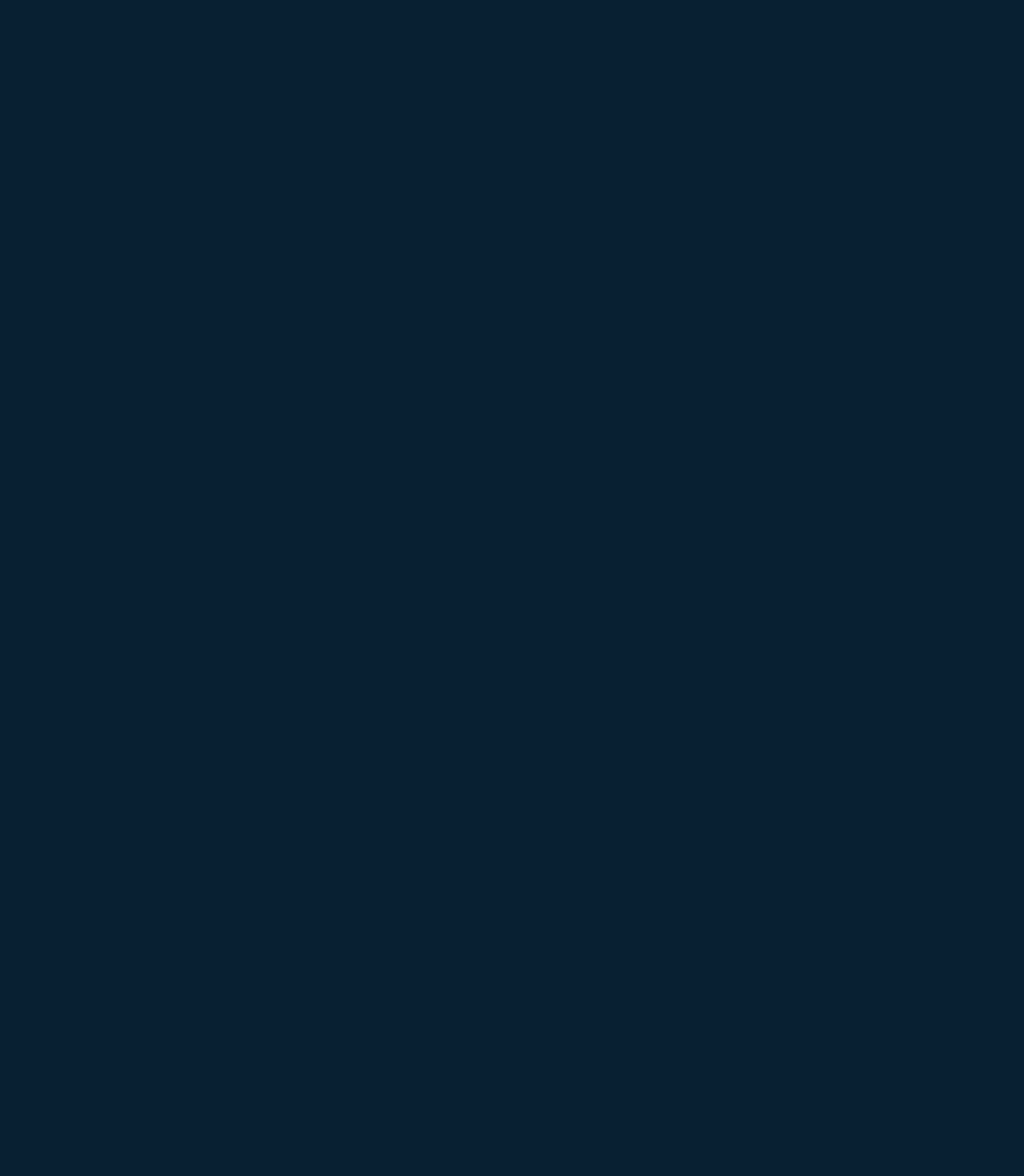
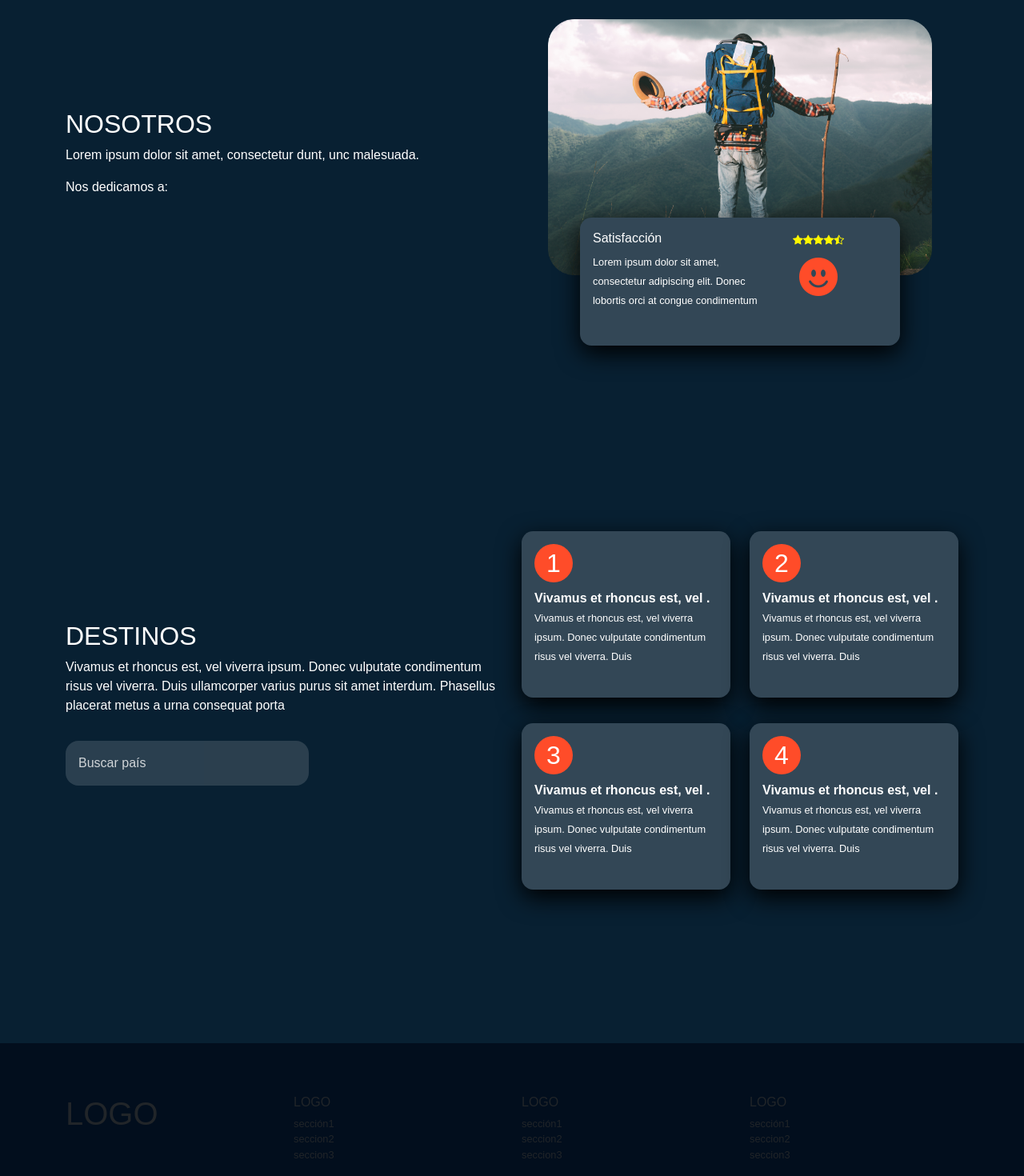
Before and after one commit to Felipev98/travelapp, a Vue app: page / in a window 1280 px wide. Shown: the part 720-2190 px from the top of the page at 80% size. Before the commit the page ends 800 px from the top, so only its background shows below. Built offline with nearby package versions, Linux system fonts and the light colour scheme.

Commit message:
styles: nosotros,destinos and footer section

```diff
--- a/package.json
+++ b/package.json
@@ -8,6 +8,7 @@
   },
   "dependencies": {
     "bootstrap": "^5.1.0",
+    "bootstrap-icons": "^1.5.0",
     "bootstrap-vue": "^2.21.2",
     "core-js": "^3.6.5",
     "vue": "^2.6.14",
--- a/public/index.html
+++ b/public/index.html
@@ -5,6 +5,7 @@
     <meta http-equiv="X-UA-Compatible" content="IE=edge">
     <meta name="viewport" content="width=device-width,initial-scale=1.0">
     <link rel="icon" href="<%= BASE_URL %>favicon.ico">
+    <link rel="stylesheet" href="https://cdn.jsdelivr.net/npm/bootstrap-icons@1.3.0/font/bootstrap-icons.css">
     <title><%= htmlWebpackPlugin.options.title %></title>
   </head>
   <body>
--- /dev/null
+++ b/src/components/Destinos.vue
@@ -0,0 +1,139 @@
+<template>
+  <div>
+      <section class="main2">
+          <div class="container">
+              <div class="row">
+                  <div class="col-6">
+                      <div class="texto-destinos">
+                          <h2>DESTINOS</h2>
+                          <span>Vivamus et rhoncus est, vel viverra ipsum. Donec vulputate condimentum risus vel viverra. Duis ullamcorper varius purus sit amet interdum. Phasellus placerat metus a urna consequat porta</span>
+                          <input class="input-destinos" type="text" placeholder="Buscar país">
+                      </div>
+
+                  </div>
+                <div class="col-6">
+                    <div class="row">
+                        <div class="col-6">
+                            <div class="tarjeta-destino">
+                                <div class="numero">
+                                    <h2>1</h2>
+                                </div>
+                                <div class="titulo-numero">
+                                    <span>Vivamus et rhoncus est, vel . </span>
+                                </div>
+                                <div class="contenido-numero">
+                                    <span>Vivamus et rhoncus est, vel viverra ipsum. Donec vulputate condimentum risus vel viverra. Duis </span>
+                                </div>
+                            </div>
+                        </div>
+                         <div class="col-6">
+                            <div class="tarjeta-destino">
+                                <div class="numero">
+                                    <h2>2</h2>
+                                </div>
+                                <div class="titulo-numero">
+                                    <span>Vivamus et rhoncus est, vel . </span>
+                                </div>
+                                <div class="contenido-numero">
+                                    <span>Vivamus et rhoncus est, vel viverra ipsum. Donec vulputate condimentum risus vel viverra. Duis </span>
+                                </div>
+                            </div>
+                        </div>
+                    </div>
+                     <div class="row">
+                        <div class="col-6">
+                            <div class="tarjeta-destino2">
+                                <div class="numero">
+                                    <h2>3</h2>
+                                </div>
+                                <div class="titulo-numero">
+                                    <span>Vivamus et rhoncus est, vel . </span>
+                                </div>
+                                <div class="contenido-numero">
+                                    <span>Vivamus et rhoncus est, vel viverra ipsum. Donec vulputate condimentum risus vel viverra. Duis </span>
+                                </div>
+                            </div>
+                        </div>
+                         <div class="col-6">
+                            <div class="tarjeta-destino2">
+                                <div class="numero">
+                                    <h2>4</h2>
+                                </div>
+                                <div class="titulo-numero">
+                                    <span>Vivamus et rhoncus est, vel . </span>
+                                </div>
+                                <div class="contenido-numero">
+                                    <span>Vivamus et rhoncus est, vel viverra ipsum. Donec vulputate condimentum risus vel viverra. Duis </span>
+                                </div>
+                            </div>
+                        </div>
+                    </div>
+                </div>
+              </div>
+          </div>
+      </section>
+  </div>
+</template>
+
+<script>
+export default {
+
+}
+</script>
+
+<style>
+.main2{
+    height: 40rem;
+}
+.texto-destinos{
+    color: white;
+    margin-top: 7rem;
+}
+.input-destinos{
+    display: block;
+    margin-top: 2rem;
+    padding: 1rem;
+    border-radius: 1rem;
+    border: none;
+    outline: none;
+    opacity: 81%;
+    width: 19rem;
+    background: #334756;
+}
+.tarjeta-destino{
+    background: #334756;
+    height: 13rem;
+    padding: 1rem;
+    border-radius: 0.9rem;
+    box-shadow: 0px 10px 30px black;
+}
+::placeholder{
+    color: white;
+}
+.numero h2{
+    justify-content: center;
+    display: flex;
+    align-items: center;
+    width: 3rem;
+    height: 3rem;
+    background: #FF4C29;
+    border-radius: 50%;
+    color: white;
+}
+.titulo-numero span{
+    color: white;
+    font-weight: 700;
+}
+.contenido-numero span{
+    color: white;
+    font-size: 0.8rem;
+}
+.tarjeta-destino2{
+        background: #334756;
+    height: 13rem;
+    padding: 1rem;
+    border-radius: 0.9rem;
+    box-shadow: 0px 10px 30px black;
+    margin-top: 2rem;
+}
+</style>
--- /dev/null
+++ b/src/components/Footer.vue
@@ -0,0 +1,62 @@
+<template>
+  <div>
+      <section class="footer">
+          <div class="container">
+          <div class="row">
+              <div class="col-3">
+                  <div class="logo">
+                      <h1>LOGO</h1>
+                  </div>
+              </div>
+              <div class="col-3">
+                  <div class="logo">
+                      <h2>LOGO</h2>
+                      <span class="seccion-footer">sección1</span>
+                      <span class="seccion-footer">seccion2</span>
+                      <span class="seccion-footer">seccion3</span>
+                  </div>
+              </div>
+              <div class="col-3">
+                  <div class="logo">
+                      <h2>LOGO</h2>
+                        <span class="seccion-footer">sección1</span>
+                      <span class="seccion-footer">seccion2</span>
+                      <span class="seccion-footer">seccion3</span>
+                  </div>
+              </div>
+              <div class="col-3">
+                  <div class="logo">
+                      <h2>LOGO</h2>
+                        <span class="seccion-footer">sección1</span>
+                      <span class="seccion-footer">seccion2</span>
+                      <span class="seccion-footer">seccion3</span>
+                  </div>
+              </div>
+          </div>
+          </div>
+      </section>
+  </div>
+</template>
+
+<script>
+export default {
+
+}
+</script>
+
+<style>
+.footer{
+    height: 13rem;
+    background: #020E1D;
+}
+.seccion-footer{
+    display: block;
+    font-size: 0.8rem;
+}
+.logo{
+    margin-top: 4rem;
+}
+.logo h2{
+    font-size: 1rem;
+}
+</style>
--- a/src/components/Hero.vue
+++ b/src/components/Hero.vue
@@ -1,6 +1,7 @@
 <template>
   <div>
-      <div class="container">
+    <section class="hero">
+  <div class="container">
 <div class="row">
           <div class="col-6">
               <div class="texto-banner">
@@ -15,7 +16,7 @@
                     </div>
                     <div class="mensaje">
                         <div class="imagen"></div>
-                        <span>Andrea fernandez</span>
+                        <span class="text-imagen">Andrea fernandez</span>
                        <span>¡He conseguido todo lo que necesitaba graciaa esta app! 😍😍😍😍</span>
                     </div>
                     <div class="circulo">
@@ -29,6 +30,8 @@
                 </div>
             </div>
         </div>
+    </section>
+
       </div>
 </template>
 
@@ -38,7 +41,10 @@ export default {
 }
 </script>
 
-<style>
+<style >
+.hero{
+  height: 43rem;
+}
 .margin{
     margin-top: 13rem;
 }
@@ -98,6 +104,9 @@ background: rgba(255, 255, 255, .7);
   background-size: cover;
   background-position: center;
   display: inline-block;
+  position:absolute;
+  top:-2rem;
+  border:1px solid green;
 }
 .circulo-abajo{
   width: 3rem;
@@ -115,4 +124,7 @@ background: rgba(255, 255, 255, .7);
 .circulo-abajo img{
     width: 1.3rem;
 }
+.text-imagen{
+  display: block;
+}
 </style>
--- /dev/null
+++ b/src/components/Nosotros.vue
@@ -0,0 +1,103 @@
+<template>
+  <div>
+      <section class="nosotros">
+      <div class="container">
+          <div class="row">
+              <div class="col-6">
+                  <div class="texto-nosotros">
+                      <h2>NOSOTROS</h2>
+                      <p>Lorem ipsum dolor sit amet, consectetur dunt, unc malesuada.</p>
+                      <p>Nos dedicamos a:</p>
+                  </div>
+              </div>
+              <div class="col-6">
+                  <div class="imagen-horizonte">
+                      <img src="../assets/hombre-horizonte.png" alt="horizonte.png">
+                  </div>
+                <div class="tarjeta">
+                    <div class="row">
+                        <div class="col-6">
+                            <div class="texto-tarjeta">
+                                <h2>Satisfacción</h2>
+                                <span>Lorem ipsum dolor sit amet, consectetur adipiscing elit. Donec lobortis orci at congue condimentum</span>
+                            </div>
+                        </div>
+                        <div class="col-6">
+                            <div class="estrellas">
+                                <i class="bi bi-star-fill"></i>
+                                <i class="bi bi-star-fill"></i>
+                                <i class="bi bi-star-fill"></i>
+                                <i class="bi bi-star-fill"></i>
+                                <i class="bi bi-star-half"></i>
+                            </div>
+                            <div class="smile-face">
+                                <i class="bi bi-emoji-smile-fill"></i>
+                            </div>
+                        </div>
+                    </div>
+                </div>
+              </div>
+          </div>
+      </div>
+      </section>
+  </div>
+</template>
+
+<script>
+export default {
+
+}
+</script>
+
+<style>
+.nosotros{
+    height: 40rem;
+}
+.imagen-horizonte{
+    margin: auto;
+    text-align: center;
+}
+.imagen-horizonte img{
+    width:30rem;
+}
+.texto-tarjeta{
+    width: 13rem;
+    color: white;
+}
+.tarjeta{
+    background: #334756;
+    width: 25rem;
+    margin: auto;
+    padding: 1rem;
+    height: 10rem;
+    box-shadow: 0 10px 30px #000000;
+    transform: translateY(-4.5rem);
+    border-radius: 0.9rem;
+}
+.texto-tarjeta h2{
+        font-size: 1rem;
+}
+.texto-tarjeta span{
+    font-size: 0.8rem;
+}
+.smile-face{
+    text-align: center;
+    font-size: 3rem;
+    margin: auto;
+}
+.smile-face i{
+    color: #FF4C29;
+}
+.estrellas{
+    text-align: center;
+}
+.estrellas i{
+    color: #FFF700;
+    font-size: 0.8rem;
+}
+.texto-nosotros{
+    margin-top: 7rem;
+    color: white;
+}
+
+</style>
--- a/src/views/Home.vue
+++ b/src/views/Home.vue
@@ -2,6 +2,9 @@
 <div>
 <Navbar/>
 <Hero/>
+<Nosotros/>
+<Destinos/>
+<Footer/>
 </div>
 
 </template>
@@ -9,10 +12,13 @@
 <script>
 import Navbar from '../components/Navbar.vue'
 import Hero from '../components/Hero.vue'
+import Nosotros from '../components/Nosotros.vue'
+import Destinos from '../components/Destinos.vue'
+import Footer from '../components/Footer.vue'
 export default {
   name: 'Home',
   components: {
-    Navbar,Hero
+    Navbar,Hero,Nosotros,Destinos,Footer
   }
 }
 </script>
```
Also changed, not shown: src/assets/hombre-horizonte.png (added), 1 other file (tests, documents, lock files or other folders).
